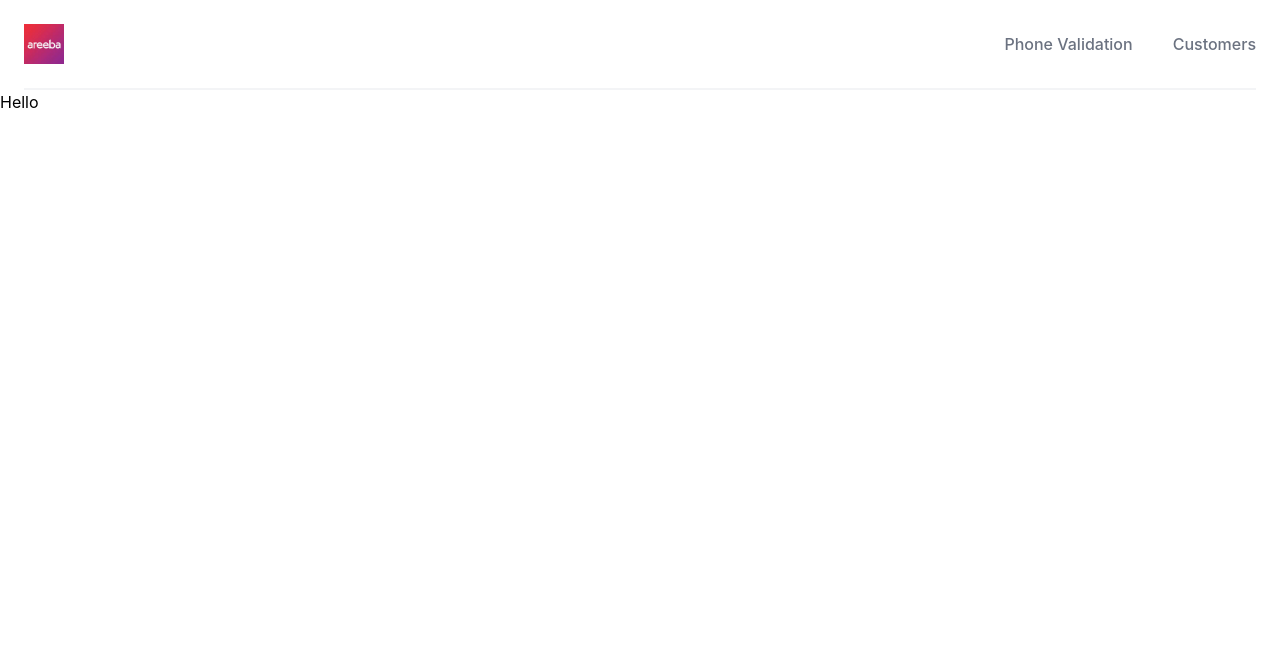
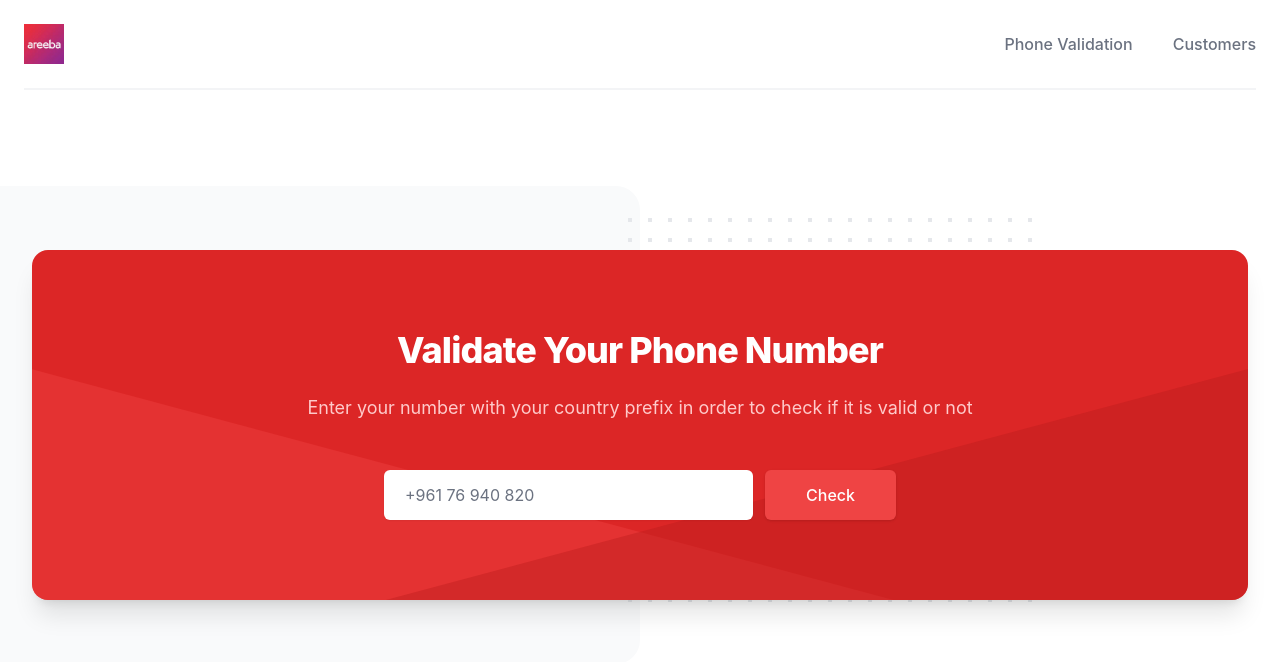
Before and after one commit to developer-sidani/areeba-front-challenge, a Next.js app: page / in a window 1280 px wide. Shown: the top 662 px of the page. Built offline with nearby package versions, Linux system fonts and the light colour scheme.

Commit message:
phone validator component

```diff
--- a/package.json
+++ b/package.json
@@ -13,6 +13,7 @@
   "dependencies": {
     "@headlessui/react": "^1.5.0",
     "@heroicons/react": "^1.0.6",
+    "@tailwindcss/forms": "^0.5.0",
     "axios": "^0.26.1",
     "next": "12.1.0",
     "react": "17.0.2",
--- a/src/components/index.js
+++ b/src/components/index.js
@@ -1,3 +1,4 @@
 import Navbar from './navbar'
 
 export { Navbar }
+export { PhoneValidatorComponent } from './phone-validator'
--- a/src/components/navbar.jsx
+++ b/src/components/navbar.jsx
@@ -76,7 +76,7 @@ const Navbar = () => {
           leaveFrom="opacity-100 scale-100"
           leaveTo="opacity-0 scale-95"
         >
-          <Popover.Panel focus className="absolute top-0 inset-x-0 p-2 transition transform origin-top-right md:hidden">
+          <Popover.Panel focus className="absolute z-50 top-0 inset-x-0 p-2 transition transform origin-top-right md:hidden">
             <div className="rounded-lg shadow-lg ring-1 ring-black ring-opacity-5 bg-white divide-y-2 divide-gray-50">
               <div className="pt-5 pb-6 px-5">
                 <div className="flex items-center justify-between">
--- /dev/null
+++ b/src/components/phone-validator/index.js
@@ -0,0 +1,3 @@
+import PhoneValidatorComponent from './phone-validator-component'
+
+export { PhoneValidatorComponent }
--- /dev/null
+++ b/src/components/phone-validator/phone-validator-component.jsx
@@ -0,0 +1,83 @@
+import React from 'react'
+
+const PhoneValidatorComponent = () => (
+    <div className="bg-white py-16 sm:py-24">
+        <div className="relative sm:py-16">
+            <div aria-hidden="true" className="hidden sm:block">
+                <div className="absolute inset-y-0 left-0 w-1/2 bg-gray-50 rounded-r-3xl" />
+                <svg className="absolute top-8 left-1/2 -ml-3" width={404} height={392} fill="none" viewBox="0 0 404 392">
+                    <defs>
+                        <pattern
+                          id="8228f071-bcee-4ec8-905a-2a059a2cc4fb"
+                          x={0}
+                          y={0}
+                          width={20}
+                          height={20}
+                          patternUnits="userSpaceOnUse"
+                        >
+                            <rect x={0} y={0} width={4} height={4} className="text-gray-200" fill="currentColor" />
+                        </pattern>
+                    </defs>
+                    <rect width={404} height={392} fill="url(#8228f071-bcee-4ec8-905a-2a059a2cc4fb)" />
+                </svg>
+            </div>
+            <div className="mx-auto max-w-md px-4 sm:max-w-3xl sm:px-6 lg:max-w-7xl lg:px-8">
+                <div className="relative rounded-2xl px-6 py-10 bg-red-600 overflow-hidden shadow-xl sm:px-12 sm:py-20">
+                    <div aria-hidden="true" className="absolute inset-0 -mt-72 sm:-mt-32 md:mt-0">
+                        <svg
+                          className="absolute inset-0 h-full w-full"
+                          preserveAspectRatio="xMidYMid slice"
+                          xmlns="http://www.w3.org/2000/svg"
+                          fill="none"
+                          viewBox="0 0 1463 360"
+                        >
+                            <path
+                              className="text-red-500 text-opacity-40"
+                              fill="currentColor"
+                              d="M-82.673 72l1761.849 472.086-134.327 501.315-1761.85-472.086z"
+                            />
+                            <path
+                              className="text-red-700 text-opacity-40"
+                              fill="currentColor"
+                              d="M-217.088 544.086L1544.761 72l134.327 501.316-1761.849 472.086z"
+                            />
+                        </svg>
+                    </div>
+                    <div className="relative">
+                        <div className="sm:text-center">
+                            <h2 className="text-3xl font-extrabold text-white tracking-tight sm:text-4xl">
+                                Validate Your Phone Number
+                            </h2>
+                            <p className="mt-6 mx-auto max-w-2xl text-lg text-red-200">
+                                Enter your number with your country prefix in order to check if it is valid or not
+                            </p>
+                        </div>
+                        <form action="#" className="mt-12 sm:mx-auto sm:max-w-lg sm:flex">
+                            <div className="min-w-0 flex-1">
+                                <label htmlFor="phone" className="sr-only">
+                                    Phone Number
+                                </label>
+                                <input
+                                  id="phone"
+                                  type="text"
+                                  className="block w-full border border-transparent rounded-md px-5 py-3 text-base text-gray-900 placeholder-gray-500 shadow-sm focus:outline-none focus:border-transparent focus:ring-2 focus:ring-white focus:ring-offset-2 focus:ring-offset-red-600"
+                                  placeholder="+961 76 940 820"
+                                />
+                            </div>
+                            <div className="mt-4 sm:mt-0 sm:ml-3">
+                                <button
+                                  type="submit"
+                                  className="block w-full rounded-md border border-transparent px-5 py-3 bg-red-500 text-base font-medium text-white shadow hover:bg-red-400 focus:outline-none focus:ring-2 focus:ring-white focus:ring-offset-2 focus:ring-offset-red-600 sm:px-10"
+                                >
+                                    Check
+                                </button>
+                            </div>
+                        </form>
+                    </div>
+                </div>
+            </div>
+        </div>
+    </div>
+)
+
+export default PhoneValidatorComponent
--- a/src/pages/index.jsx
+++ b/src/pages/index.jsx
@@ -1,10 +1,11 @@
 import React from 'react'
 import { PageHeader } from '../components/page-header'
+import { PhoneValidatorComponent } from '../components'
 
 const Home = () => (
     <>
         <PageHeader title="Areeba | FrontEnd Challenge" />
-        <h1>Hello</h1>
+        <PhoneValidatorComponent />
     </>
 )
 
--- a/tailwind.config.js
+++ b/tailwind.config.js
@@ -6,5 +6,7 @@ module.exports = {
   theme: {
     extend: {},
   },
-  plugins: [],
+  plugins: [
+    require('@tailwindcss/forms'),
+  ],
 }
```
Also changed, not shown: 2 other files (tests, documents, lock files or other folders).
